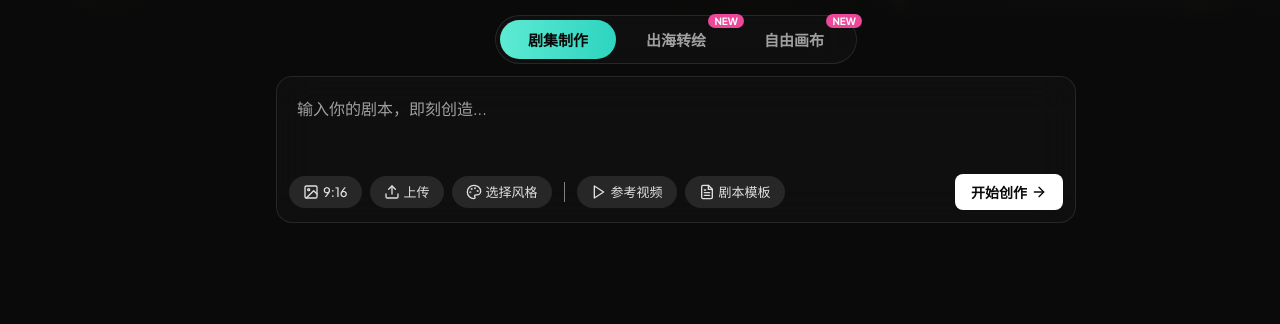
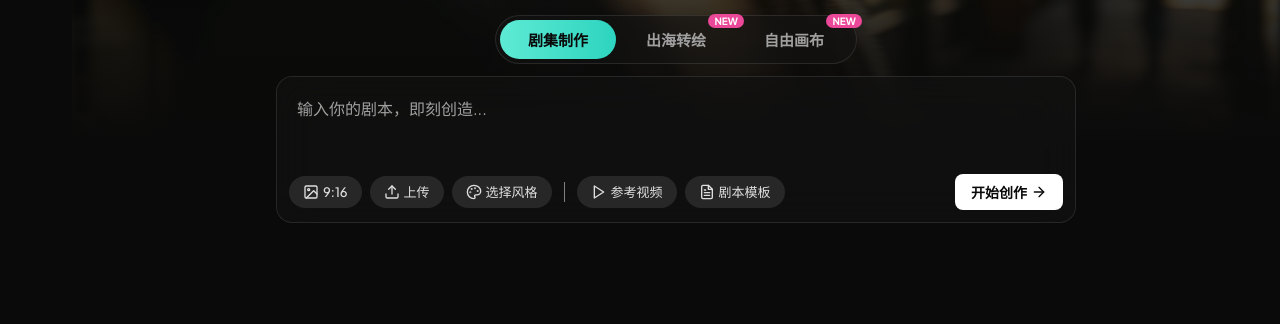
Before and after one commit to Cynthia-cym/lumenflow-redesign, a plain HTML site: page index-bg-option2.html in a window 1280 px wide. Shown: the part 249-573 px from the top of the page. Drawn offline with Linux system fonts and the light colour scheme.

Commit message:
fix: 遮罩层调整为-35vh，纯黑在85vh

```diff
--- a/index-bg-option2.html
+++ b/index-bg-option2.html
@@ -49,7 +49,7 @@ body {
 }
 body::before {
   content: '';
-  position: absolute; top: -50vh; left: 0; width: 100%; height: 120vh;
+  position: absolute; top: -35vh; left: 0; width: 100%; height: 120vh;
   background-image: url('assets/bg/expanded-bg-03.jpg');
   background-size: cover; background-position: 60% 63%;
   background-repeat: no-repeat;
@@ -58,7 +58,7 @@ body::before {
 }
 body::after {
   content: '';
-  position: absolute; top: -50vh; left: 0; width: 100%; height: 120vh;
+  position: absolute; top: -35vh; left: 0; width: 100%; height: 120vh;
   background: linear-gradient(180deg, rgba(10,10,10,0.2) 0%, rgba(10,10,10,0.3) 25%, rgba(10,10,10,0.5) 40%, rgba(10,10,10,0.7) 50%, rgba(10,10,10,0.9) 60%, var(--neutral-950) 70%);
   z-index: 1;
 }
```
Also changed, not shown: index.html (+2 -2 lines).
